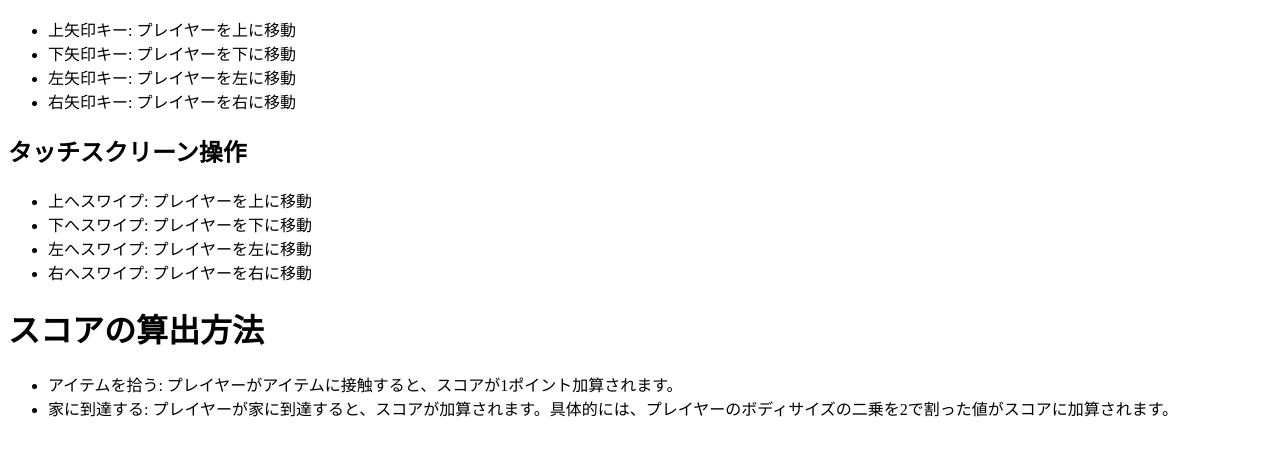
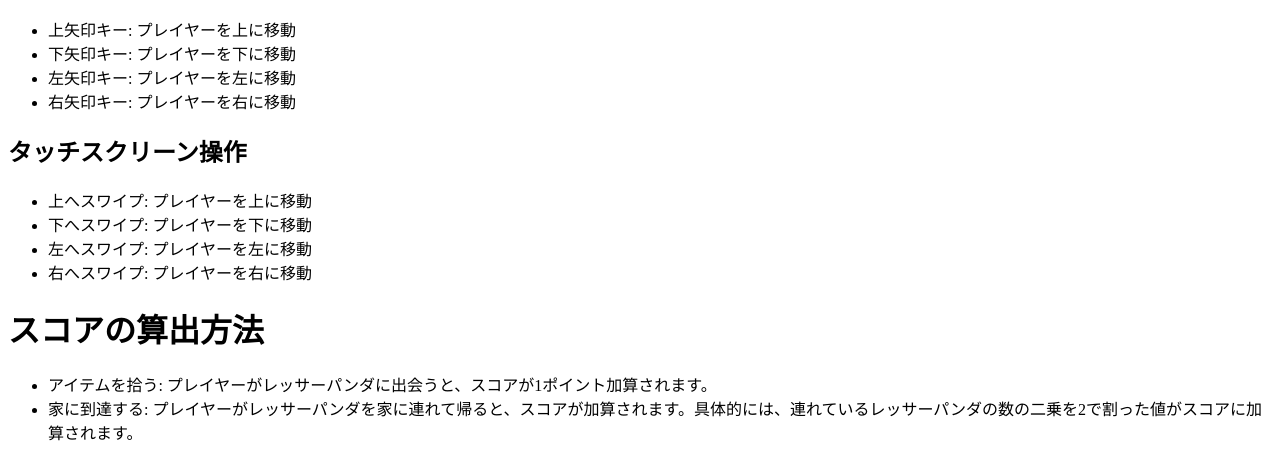
Before and after one commit to aknow2/bring_redpanda, a plain HTML site: page index.html in a window 1280 px wide. Shown: the part 799-1259 px from the top of the page. Before the commit the page ends 1235 px from the top, so only its background shows below. Drawn offline with Linux system fonts and the light colour scheme.

Commit message:
Update index.html

```diff
--- a/index.html
+++ b/index.html
@@ -31,8 +31,8 @@
 
     <h1>スコアの算出方法</h1>
     <ul>
-        <li>アイテムを拾う: プレイヤーがアイテムに接触すると、スコアが1ポイント加算されます。</li>
-        <li>家に到達する: プレイヤーが家に到達すると、スコアが加算されます。具体的には、プレイヤーのボディサイズの二乗を2で割った値がスコアに加算されます。</li>
+        <li>アイテムを拾う: プレイヤーがレッサーパンダに出会うと、スコアが1ポイント加算されます。</li>
+        <li>家に到達する: プレイヤーがレッサーパンダを家に連れて帰ると、スコアが加算されます。具体的には、連れているレッサーパンダの数の二乗を2で割った値がスコアに加算されます。</li>
     </ul>
 
 
```
